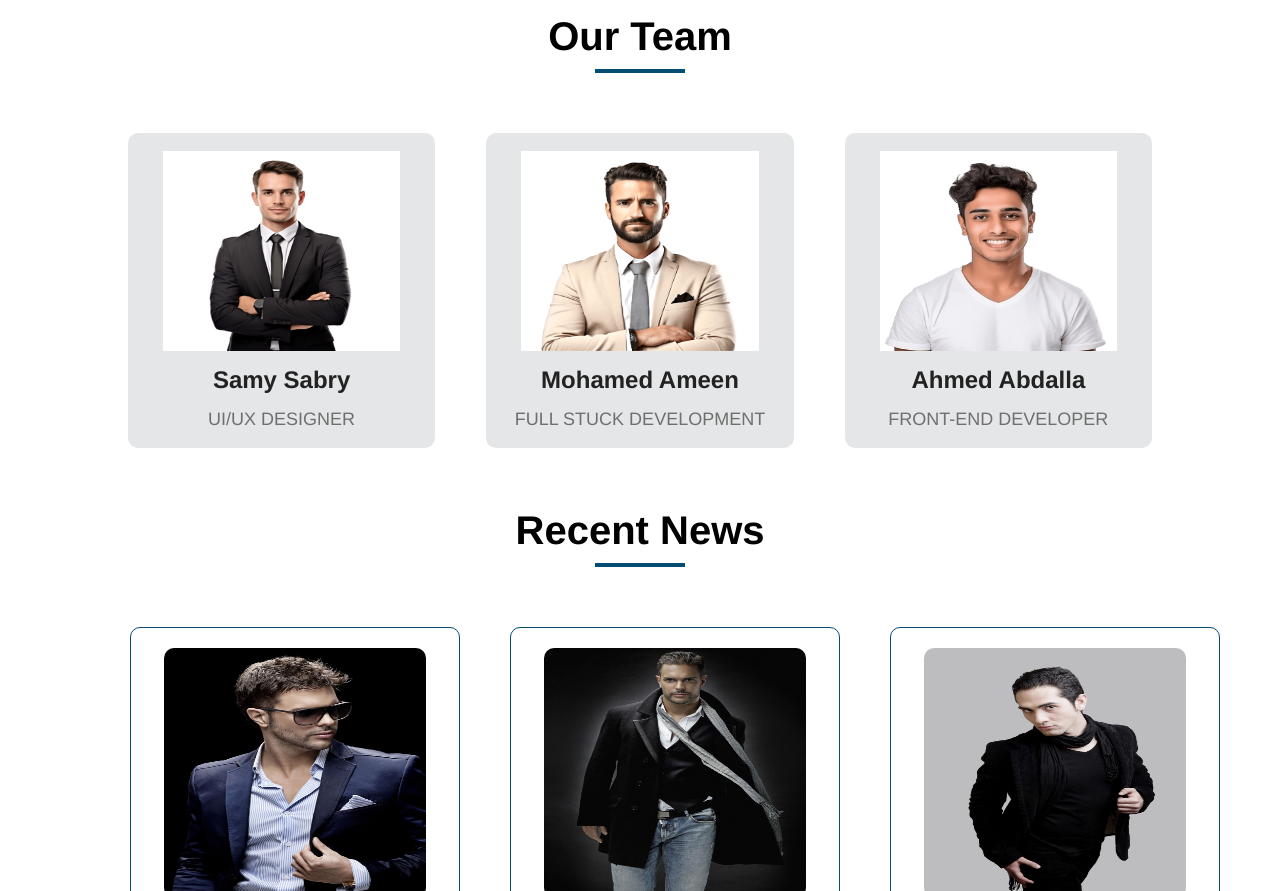
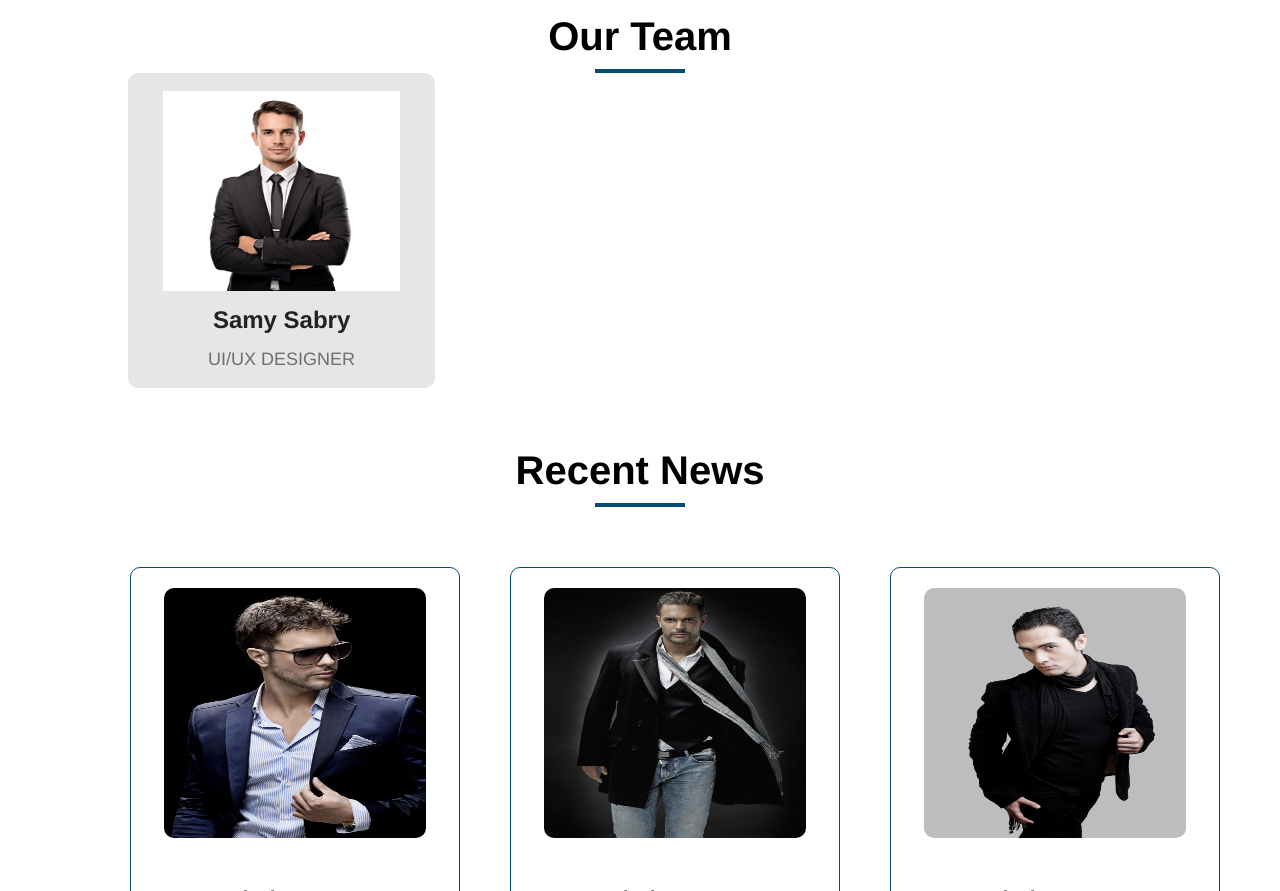
Before and after one commit to FatimaMohammed555/Furniture-Website--Landing-Page, a plain HTML site: page index.html in a window 1280 px wide. Shown: the part 4760-5651 px from the top of the page. Drawn offline with Linux system fonts and the light colour scheme.

Commit message:
edit img

```diff
--- a/css/style.css
+++ b/css/style.css
@@ -820,10 +820,9 @@ font-size: 35px;
     margin-top: 60px;
 }
 
-.team-parent{
-    /* margin-bottom: 30px; */
+/* .team-parent{
     margin-top: 60px;
-}
+} */
 
 .team-item {
     float: left;
@@ -832,7 +831,7 @@ font-size: 35px;
     padding: 18px  14px ;
     text-align: center;
     position: relative;
-        border-radius: 10px;
+    border-radius: 10px;
 }
 
 .team-item-2 {
--- a/index.html
+++ b/index.html
@@ -376,25 +376,25 @@
         <div class="team-parent">
             <div class="team-item">
 
-                <div class="team-img">
+                 <div class="team-img">
                     <img src="images/man_1.png" alt="">
 
-                    <div class="team-overlay">
+                    <!-- <div class="team-overlay">
                         <a href="#"><i class="fa-brands fa-square-facebook i1"></i></a>
                         <a href="#"><i class="fa-brands fa-twitter"></i></a>
                         <a href="#"><i class="fa-brands fa-linkedin"></i></a>
-                    </div>
+                    </div> -->
 
-                </div> <!-- /team-img -->
+                </div>
                 <div class="team-info">
 
                     <h2 class="team-info-title">Samy Sabry</h2>
                     <p class="team-info-desc">Ui/UX Designer</p>
 
-                </div> <!-- /team-info -->
+                </div>
 
-            </div> <!-- /team-item -->
-
+            </div>
+<!--
             <div class="team-item team-item-2">
 
                 <div class="team-img">
@@ -406,16 +406,16 @@
                         <a href="#"><i class="fa-brands fa-linkedin"></i></a>
                     </div>
 
-                </div> <!-- /team-img -->
+                </div>
                 <div class="team-info">
                     <h2 class="team-info-title">mohamed ameen</h2>
                     <p class="team-info-desc">Full stuck development</p>
 
-                </div> <!-- /team-info -->
+                </div>
 
-            </div> <!-- /team-item -->
+            </div>  -->
 
-            <div class="team-item">
+            <!-- <div class="team-item">
 
                 <div class="team-img">
                     <img src="images/man_3.png" alt="" >
@@ -426,17 +426,17 @@
                         <a href="#"><i class="fa-brands fa-linkedin"></i></a>
                     </div>
 
-                </div> <!-- /team-img -->
+                </div>
                 <div class="team-info">
 
                     <h2 class="team-info-title">ahmed abdalla</h2>
                     <p class="team-info-desc">Front-end Developer</p>
 
-                </div> <!-- /team-info -->
+                </div>
 
-            </div> <!-- /team-item -->
-        </div> <!-- /team-parent -->
-    </div> <!-- /team-container -->
+            </div>  -->
+        </div>
+    </div>
 <!-- *************************************** -->
 
     <div class="news">
```
